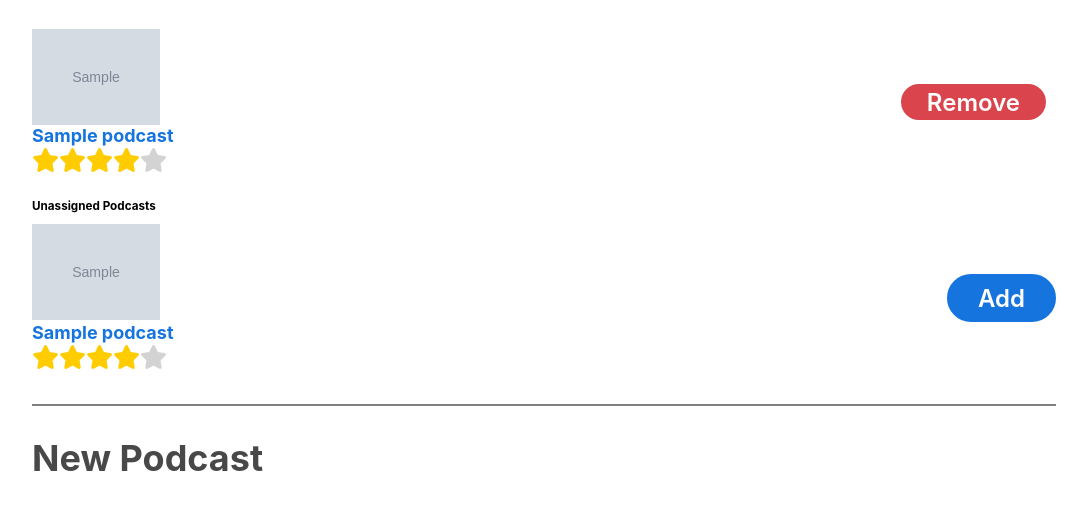
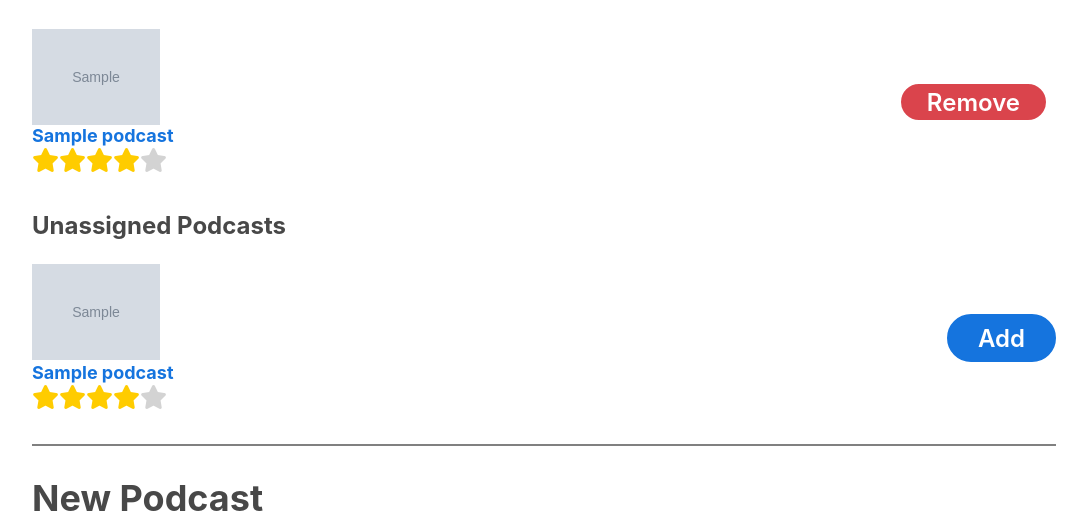
Before and after one commit to cJeffreys7/good-waves, a Django app: template main_app/templates/recommendation_lists/detail.html in a window 1280 px wide. Shown: the part 399-918 px from the top of the page, without its empty margins (96-1183 px from the left). Run offline with Django 3.2, Linux system fonts and the light colour scheme; the template is opened without the code that fills it: values that come from a table or form of the project are taken from there, others are empty; a user stored in the database is signed in; tables that the repository leaves empty hold one stand-in row (values such as "Sample post"); grey boxes marked "Sample" are stand-in pictures; some libraries are stand-ins or nearby versions.

Commit message:
refactor title font sizing

```diff
--- a/main_app/static/css/recommendation-list-detail.css
+++ b/main_app/static/css/recommendation-list-detail.css
@@ -170,3 +170,8 @@ input, select {
   font-size: var(--font-xl);
   justify-content: flex-start;
 }
+
+.sub-title {
+  font-size: var(--font-xl);
+  color: var(--text-lite-color);
+}
--- a/main_app/templates/recommendation_lists/detail.html
+++ b/main_app/templates/recommendation_lists/detail.html
@@ -53,7 +53,7 @@
     {% endif %}
     {% if user == recommendation_list.user %}
       {% if podcasts.count %}
-        <h3>Unassigned Podcasts</h3>
+        <h3 class="sub-title">Unassigned Podcasts</h3>
         {% for podcast in podcasts.all %}
           <div class="podcast-container">
             <div class="podcast-details">
```
Also changed, not shown: README.md.
